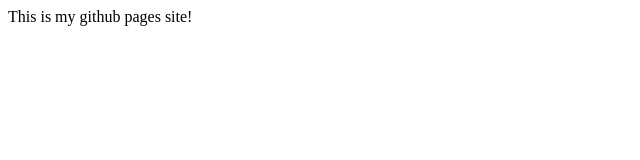
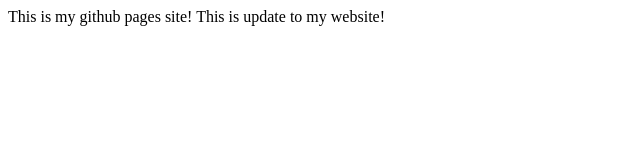
Before and after one commit to renebaylissOG/renebaylissOG.github.io, a plain HTML site: page index.html in a window 1280 px wide. Shown: the whole page, without its empty margins (0-640 px from the left). Drawn offline with Linux system fonts and the light colour scheme.

Commit message:
added content to body

```diff
--- a/index.html
+++ b/index.html
@@ -7,5 +7,6 @@
     </head>
     <body>
         This is my github pages site!
+        This is update to my website!
     </body>
 </html>
```
